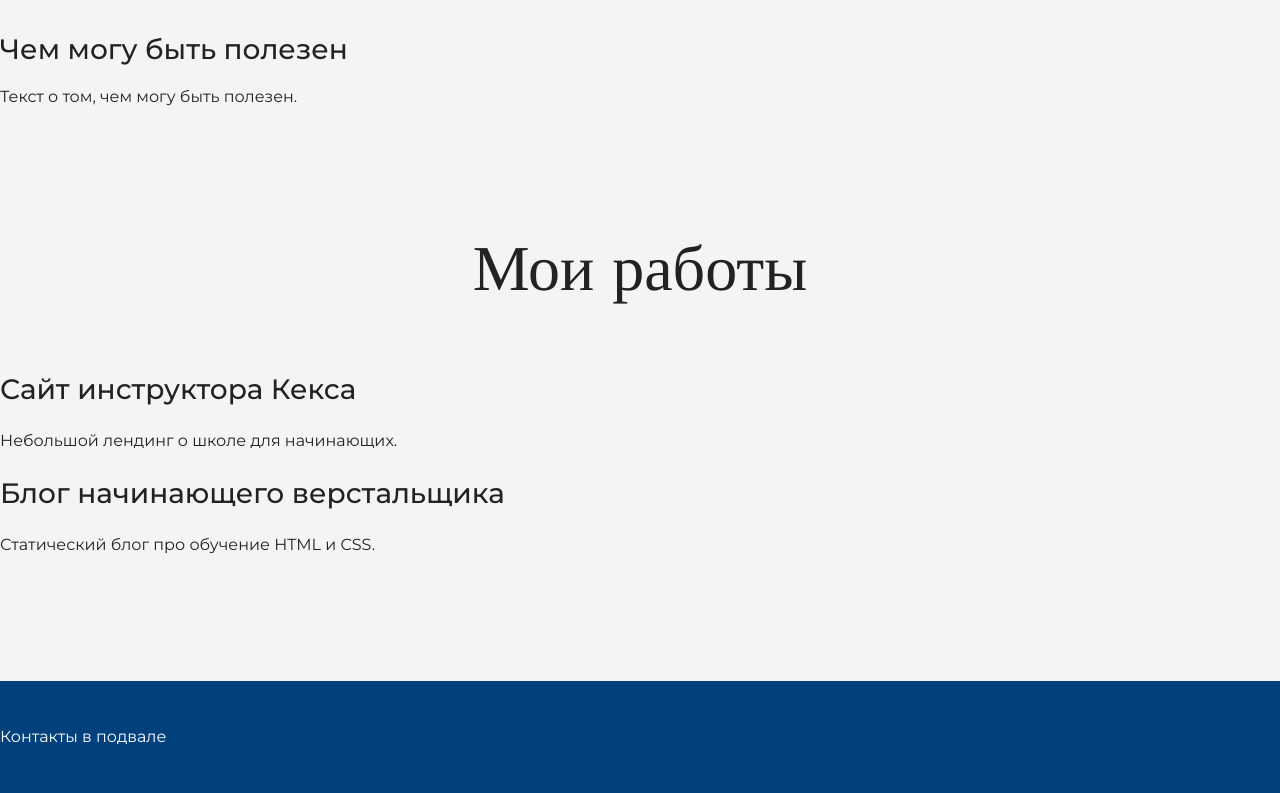
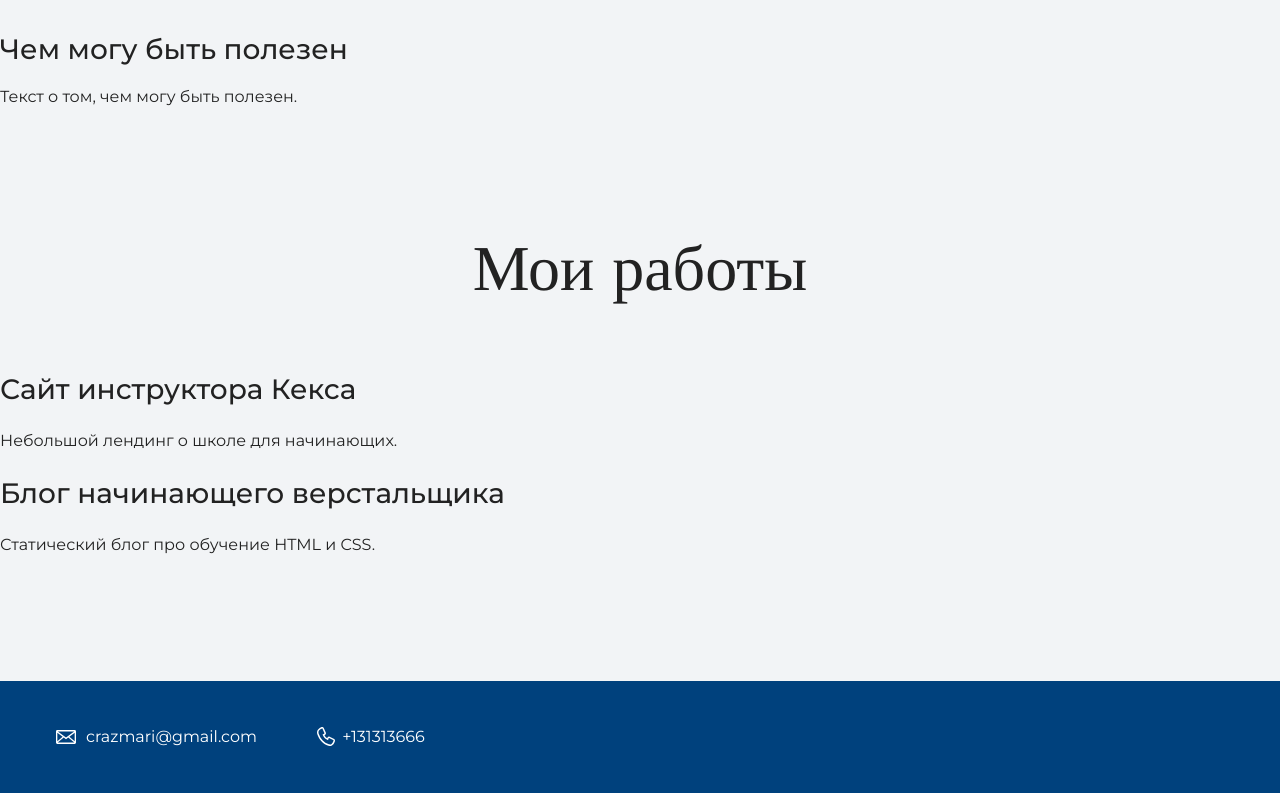
Before and after one commit to vinokm/vinokm-repository, a plain HTML site: page index.html in a window 1280 px wide. Shown: the part 1259-2052 px from the top of the page. Drawn offline with nearby package versions, Linux system fonts and the light colour scheme.

Commit message:
Add files via upload

```diff
--- a/index.html
+++ b/index.html
@@ -41,7 +41,8 @@
     </section>
 
     <footer class="page-footer">
-      Контакты в подвале
+      <a class="footer-email" href="mailto:crazmari@gmail.com">crazmari@gmail.com</a>
+      <a class="footer-phone" href="tel:+131313666">+131313666</a>
     </footer>
   </body>
 </html>
```
